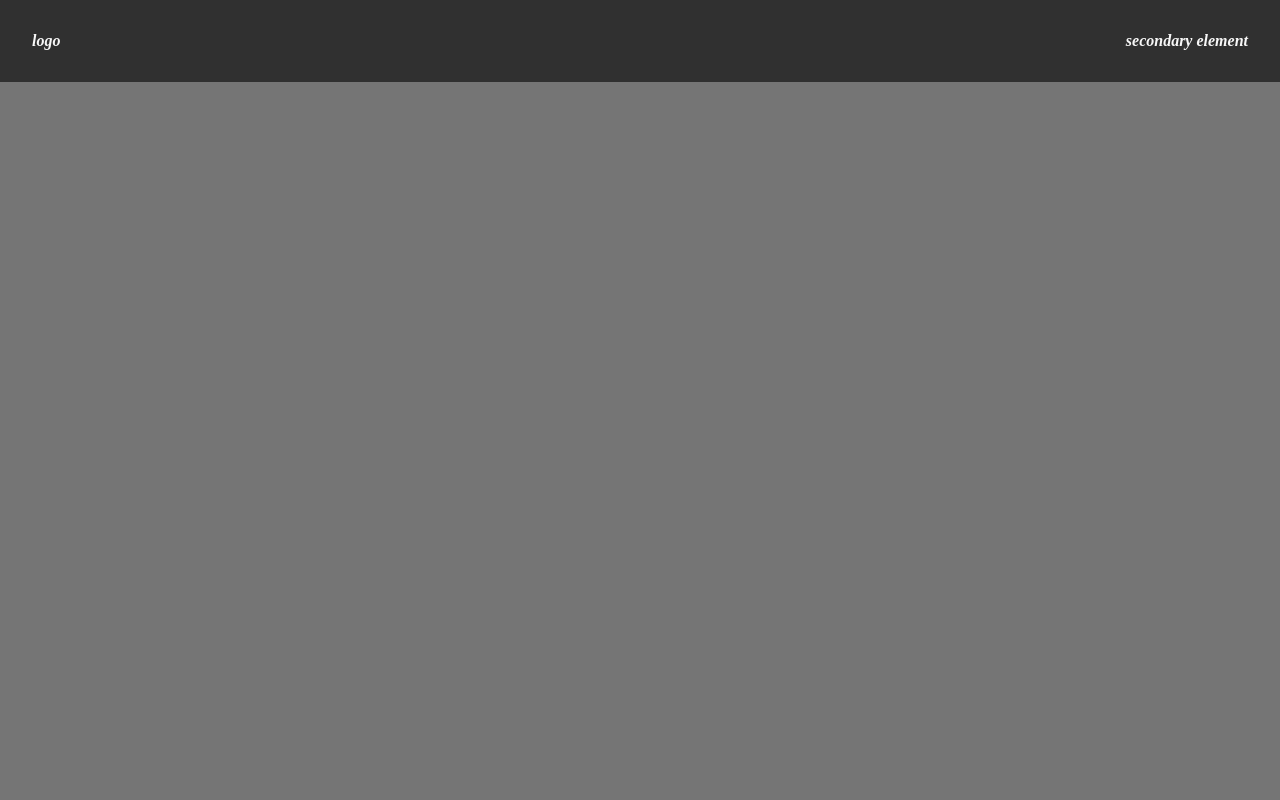
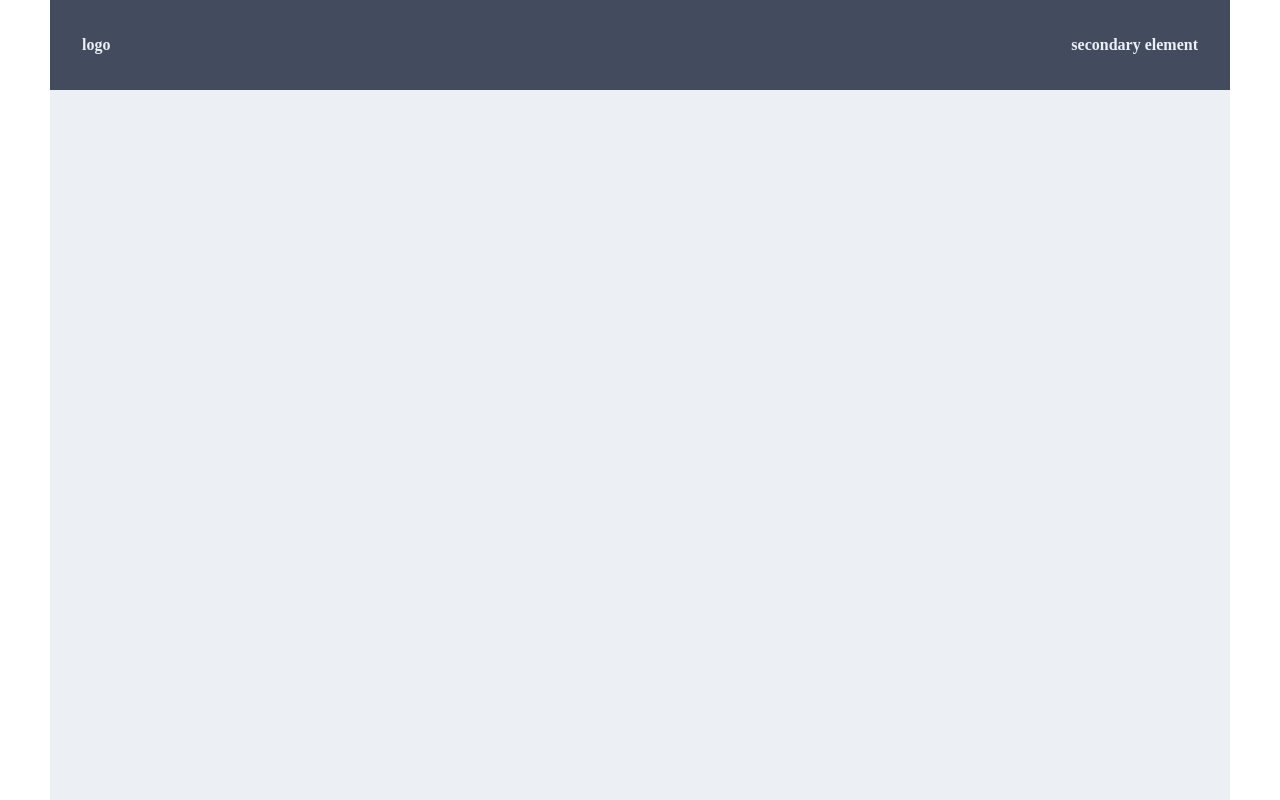
Before and after one commit to pixelius/flexbox-layout, a plain HTML site: page auto-margins/index.html in a window 1280 px wide. Drawn offline with Linux system fonts and the light colour scheme; a web font is replaced by a local one.

Commit message:
BEM Naming convention update

```diff
--- a/auto-margins/css/styles.scss
+++ b/auto-margins/css/styles.scss
@@ -2,18 +2,22 @@
 @import "partial/settings";
 
 /* Styles.scss */
-.wrapper {
-    margin: auto;
-    max-width: 1280px;
-    height: 100vh;
-    color: map-get($base, lightgrey);
-    background-color: map-get($base, grey);
+.o-page {
+    font-family: 'myfont';
+    line-height: 1.6;
+    &__inner {
+        margin: auto;
+        max-width: 1180px;
+        height: 100vh;
+        color: map-get($nord, nord6);
+        background-color: map-get($nord, nord6);
+    }
 }
 
-nav {
+.nav {
     display: flex;
     padding: 2rem;
-    background-color: map-get($base, darkgrey);
+    background-color: map-get($nord, nord2);
 }
 
 h2 {
--- a/auto-margins/index.html
+++ b/auto-margins/index.html
@@ -1,24 +1,32 @@
 <!DOCTYPE html>
 
-<html>
+<html lang="es">
 <head>
     <meta charset="utf-8">
     <!-- to choose what version of Internet Explorer the page should be rendered as -->
     <meta http-equiv="X-UA-Compatible" content="IE=edge">
     <!-- how to control the page's dimensions and scaling -->
-    <meta name="viewport" content="width=device-width, initial-scale=1">
+    <meta name="viewport" contenzt="width=device-width, initial-scale=1">
 
     <title>aligning with auto margins</title>
+    <meta name="description" content="por definir">
+    <meta name="author" content="por definir">
+
+    <link rel="preload" href="fonts/myfont.woff2" as="font" type="font/woff2" crossorigin="anonymous">
+
+    <link rel="preload" href="css/styles.css" as="style">
     <link rel="stylesheet" href="css/styles.css">
 </head>
 
-<body>
+<body class="o-page">
 
-    <div class="wrapper">
-        <nav>
+    <div class="o-page__inner">
+
+        <nav class="nav">
             <h1>logo</h1>
             <h2>secondary element</h2>
         </nav>
+
     </div>
 
 </body>
```
Also changed, not shown: auto-margins/css/styles.css, 1 other file.
